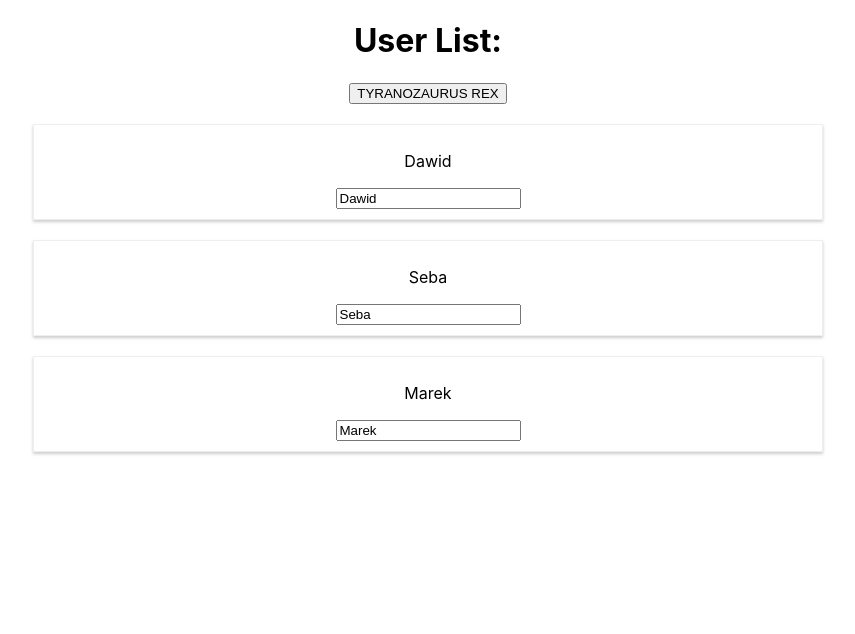
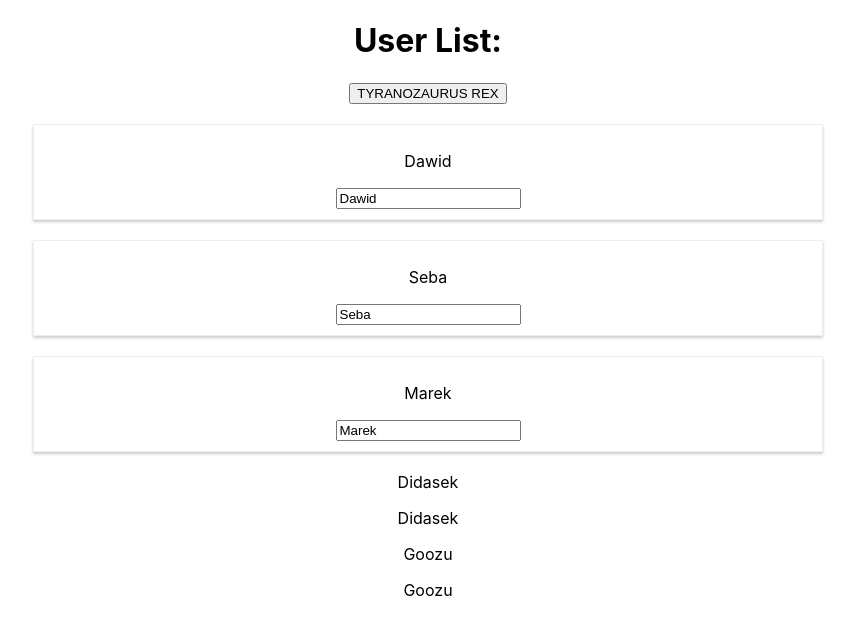
Before and after one commit to DawidSzpener/Burger, a React (Create React App) app: page / in a window 1280 px wide. Shown: the top 634 px of the page, without its empty margins (212-1067 px from the left). Built offline with nearby package versions, Linux system fonts and the light colour scheme.

Commit message:
practice: added state to app that holds usernames

```diff
--- a/src/App.js
+++ b/src/App.js
@@ -1,6 +1,7 @@
 import React, { Component } from 'react';
 import './App.css';
 import User from './components/User'
+import UserOutput from './components/UserOutput'
 
 class App extends Component {
   state = {
@@ -8,6 +9,10 @@ class App extends Component {
       { name: "Dawid" },
       { name: "Seba" },
       { name: "Marek" }
+    ],
+    usernames: [
+      { username: "Didasek" },
+      { username: "Goozu" }
     ]
   }
 
@@ -38,6 +43,8 @@ class App extends Component {
         <User name={this.state.users[0].name} />
         <User name={this.state.users[1].name} change={this.userInputHandler}/>
         <User name={this.state.users[2].name} />
+        <UserOutput username={this.state.usernames[0].username}/>
+        <UserOutput username={this.state.usernames[1].username}/>
       </div>
     );
   }
--- a/src/components/UserInput.js
+++ b/src/components/UserInput.js
@@ -7,3 +7,5 @@ const UserInput = () => {
     </div>
   )
 }
+
+export default UserInput
--- a/src/components/UserOutput.js
+++ b/src/components/UserOutput.js
@@ -1,10 +1,12 @@
 import React from 'react'
 
-const UserOutput = () => {
+const UserOutput = (props) => {
   return (
     <div>
-      <p>Paragram Pierwszy</p>
-      <p>Paragraf Drugi</p>
+      <p>{props.username}</p>
+      <p>{props.username}</p>
     </div>
   )
 }
+
+export default UserOutput
```
